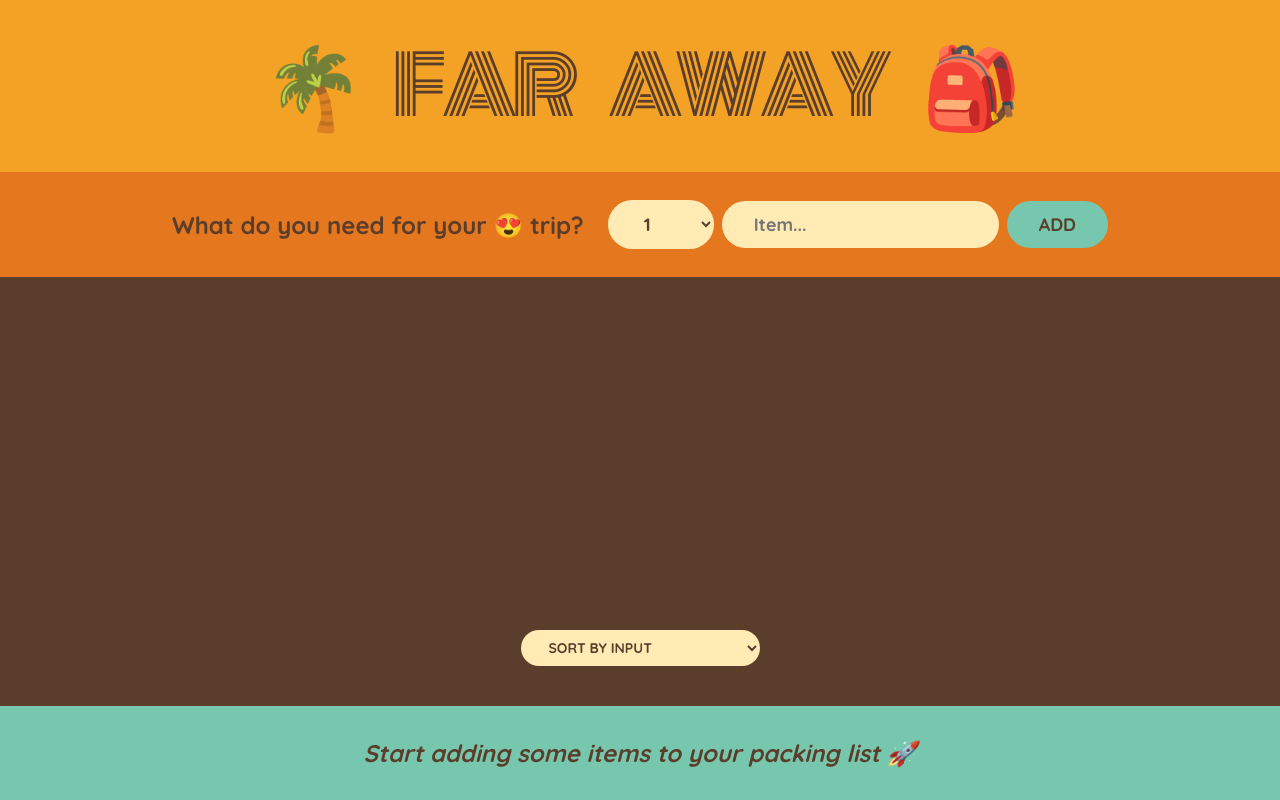
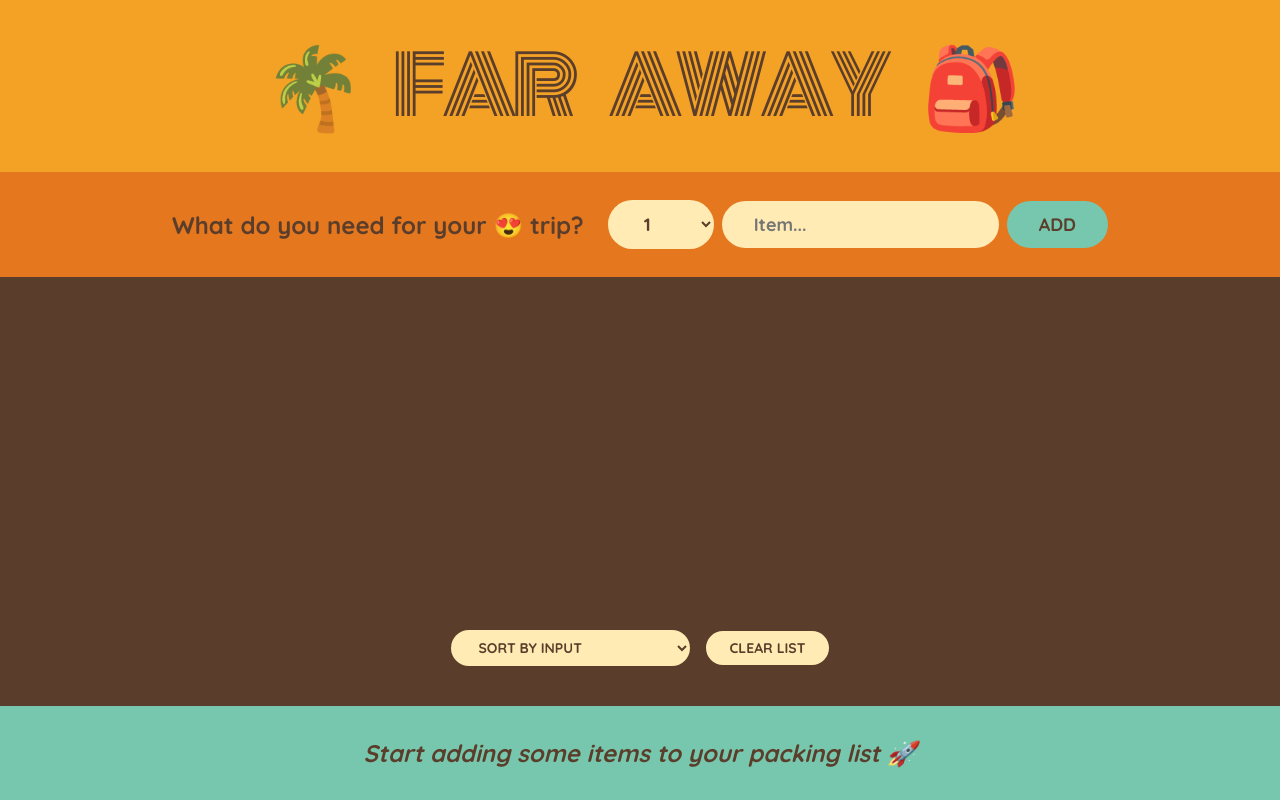
Before and after one commit to jackei1989/05-react-travel-list, a React (Create React App) app: page / in a window 1280 px wide. Built offline with nearby package versions, Linux system fonts and the light colour scheme.

Commit message:
finished clear list with confirm alert

```diff
--- a/src/App.js
+++ b/src/App.js
@@ -19,6 +19,12 @@ export default function App() {
     );
   }
 
+  function handlerClearList() {
+    const confirmed = window.confirm("Are you sure clear list?");
+
+    if (confirmed) setItems([]);
+  }
+
   return (
     <div className="app">
       <Logo />
@@ -27,6 +33,7 @@ export default function App() {
         items={items}
         onDeleteItem={handlerDeleteItem}
         onToggleItem={handlerToggleItem}
+        onClearList={handlerClearList}
       />
       <Stats items={items} />
     </div>
@@ -79,7 +86,7 @@ function Form({ onAddItems }) {
   );
 }
 
-function PackingList({ items, onDeleteItem, onToggleItem }) {
+function PackingList({ items, onDeleteItem, onToggleItem, onClearList }) {
   const [sortBy, setSortBy] = useState("input");
 
   let sortItems;
@@ -115,6 +122,7 @@ function PackingList({ items, onDeleteItem, onToggleItem }) {
           <option value="description">Sort by description</option>
           <option value="packed">Sort by packed status</option>
         </select>
+        <button onClick={onClearList}>Clear List</button>
       </div>
     </div>
   );
```
